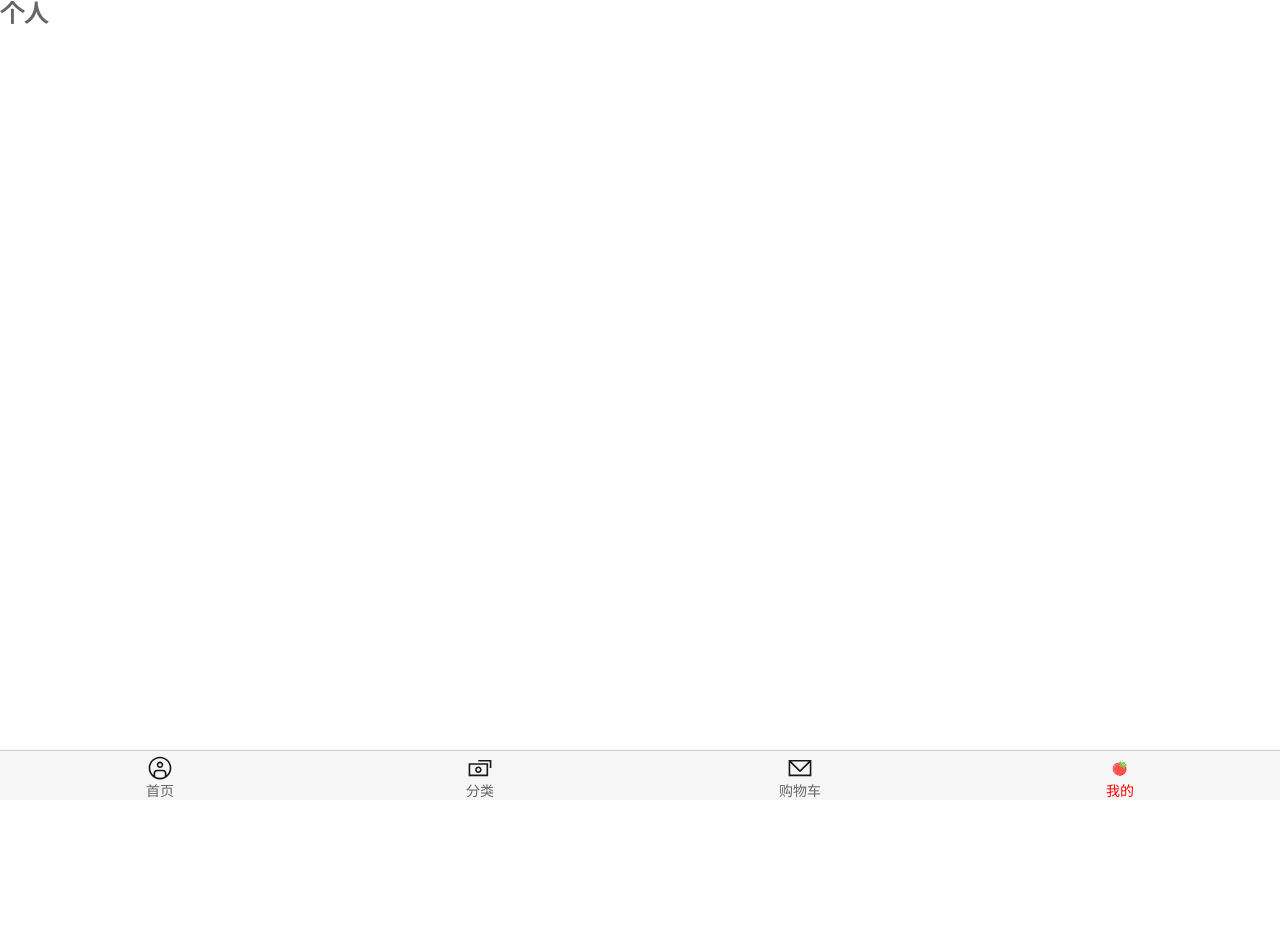
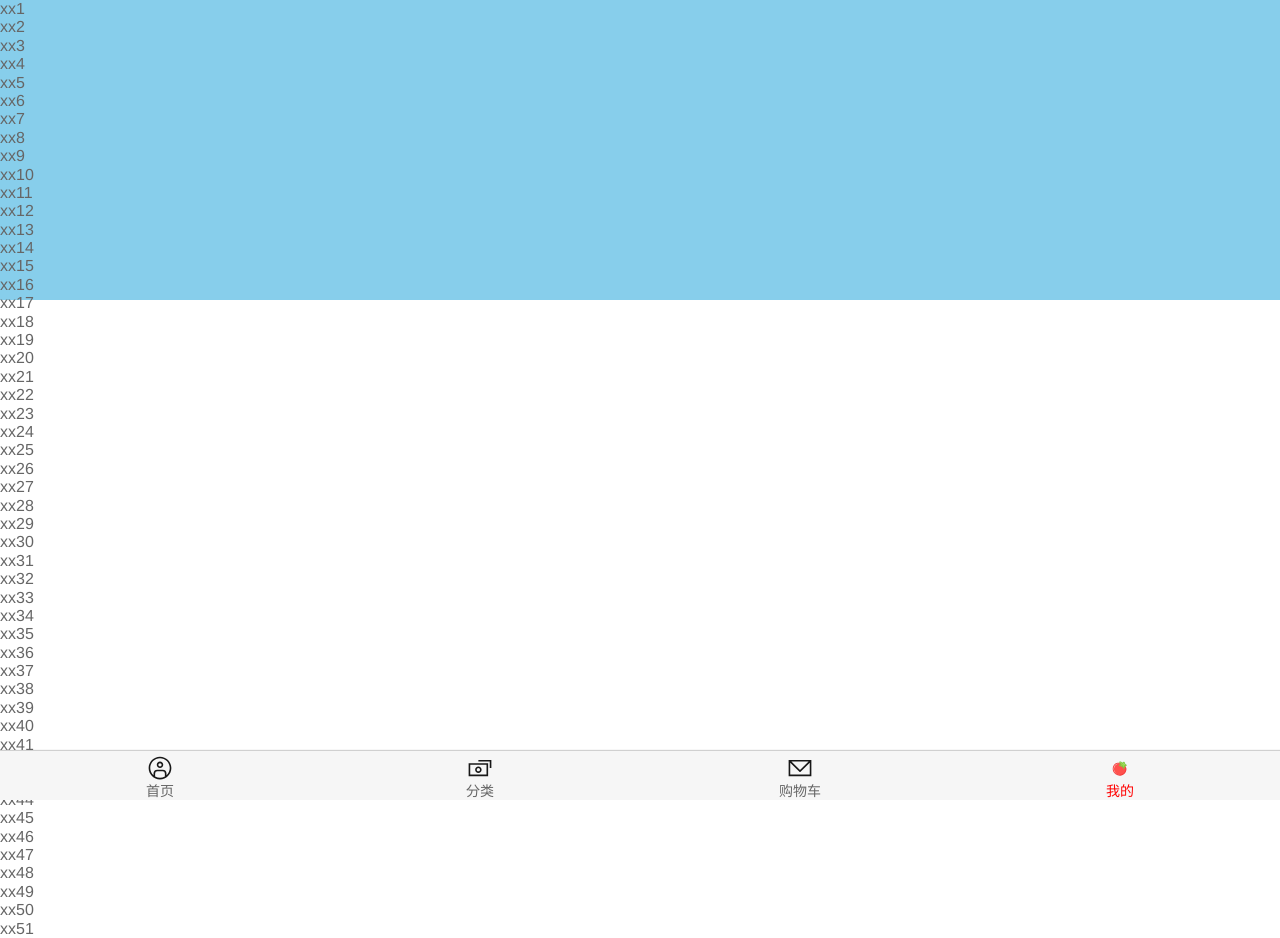
Before and after one commit to litoom/mall-vue-project, a Vue app: page /profile in a window 1280 px wide. Shown: the top 938 px of the page. Before the commit the page ends 800 px from the top, so only its background shows below. Built offline with nearby package versions, Linux system fonts and the light colour scheme.

Commit message:
思路梳理

```diff
--- a/src/components/common/scroll/Scroll.vue
+++ b/src/components/common/scroll/Scroll.vue
@@ -1,5 +1,5 @@
 <template>
-<!-- ref一般绑定给子组件,普通元素也可以绑定ref，获取的是元素-->
+  <!-- ref一般绑定给子组件,普通元素也可以绑定ref，获取的是元素-->
   <div class="wrapper" ref="wrapper">
     <div class="content">
       <slot></slot>
@@ -14,32 +14,58 @@ export default {
   name: "Scroll",
   data() {
     return {
-      scroll:null
+      scroll: null,
     };
+  },
+  props: {
+    probeType: {
+      type: Number,
+      //Number类型，default不需要携程函数返回值样式
+      //dafault默认为数组或对象时,使用函数返回值
+      dafault: 0,
+    },
+    pullUpLoad: {
+      type: Boolean,
+      default: false,
+    },
   },
   mounted() {
     //1.创建BScroll对象
     //document.querySelector('.wrapper')这样获取的不唯一的wrapper不方便使用
-    this.scroll = new BScroll(this.$refs.wrapper,{
-      click:true,   //控制非button元素是否可以监听点击事件
-      probeType:3
+    this.scroll = new BScroll(this.$refs.wrapper, {
+      click: true, //控制非button元素是否可以监听点击事件
+      probeType: this.probeType, //3:实时监听,表示只要在滚动过程中一直监听
+      pullUpLoad: this.pullUpLoad,
     });
     //2.监听滚动的位置
-    this.scroll.on('scroll',(position)=>{
+    this.scroll.on("scroll", (position) => {
+      // console.log(position);
 
+      // 把position数据传到home组件上,用子传父自定义事件
+      this.$emit("scroll", position);
+    });
+
+    //3.监听上拉事件
+    this.scroll.on("pullingUp",()=>{
+      // console.log("上拉加载");
+      //自定义事件传递给home组件
+      this.$emit('pullingUp');
     })
 
-
-
-    //回到顶部
+    //回到顶部,调用scrollTo函数(框架自带的)
     // this.scroll.scrollTo(0,0);
   },
-  methods:{
+  methods: {
     //封装一下，方便home组件backClick方法调用
-    scrollTo(x,y,time=300) {
-      this.scroll.scrollTo(x,y,time);
+    scrollTo(x, y, time = 300) {
+      this.scroll.scrollTo(x, y, time);
+    },
+
+    //再他们的封装一个允许继续执行下拉加载更多的回调函数
+    finishPullUp(){
+      this.scroll.finishPullUp();
     }
-  }
+  },
 };
 </script>
 
--- a/src/views/home/Home.vue
+++ b/src/views/home/Home.vue
@@ -4,7 +4,14 @@
       <div slot="center">购物街</div>
     </nav-bar>
 
-    <scroll class="content" ref="scroll">
+    <scroll
+      class="content"
+      ref="scroll"
+      :probe-type="3"
+      @scroll="contentScroll"
+      :pull-up-load="true"
+      @pullingUp="loadMore"
+    >
       <home-swiper :banners="banners"></home-swiper>
       <recommend-view :recommends="recommends"> </recommend-view>
       <feature-view></feature-view>
@@ -22,7 +29,7 @@
     如 <button @click="btnClick">
     但是组件不能直接监听,使用native修饰符可以监听组件,新版不需要这个修饰符也可以监听
     -->
-    <back-top @click.native="backClick"></back-top>
+    <back-top @click.native="backClick" v-show="isShowBackTop"> </back-top>
 
     <!-- 轮播图抽取为组件 -->
     <!-- <swiper>
@@ -173,6 +180,24 @@ export default {
     Scroll,
     BackTop,
   },
+  //存储请求回来的数据
+  data() {
+    return {
+      // result: null,
+      banners: [],
+      recommends: [],
+
+      //goods:保存商品的数据结构设计
+      goods: {
+        pop: { page: 0, list: [] },
+        new: { page: 0, list: [] },
+        sell: { page: 0, list: [] },
+      },
+      //默认<goods-list :goods="goods['pop'].list"> </goods-list>
+      currentType: "pop",
+      isShowBackTop: false,
+    };
+  },
   //在组件创建出来时执行
   created() {
     //this 这里的this是指向组件对象，因为created是组件调用的，所以这里的this指向组件对象
@@ -207,6 +232,9 @@ export default {
           // console.log(res);
           this.goods[type].list.push(...res.data.list);
           this.goods[type].page += 1;
+
+          //允许继续执行上拉加载更多的回调函数,放到loadMore里面更好啊
+          // this.$refs.scroll.finishPullUp();
         })
         .catch((err) => err);
     },
@@ -234,25 +262,21 @@ export default {
       //这个scrollTo是封装再Scroll组件里面的方法，会方便一点
       //通过ref属性  this.$refs.scroll是Scroll这个组件
       //this.$refs.scroll.scrollTo(0,0,500);  调用Scroll组件的scrollTo方法
-      this.$refs.scroll.scrollTo(0,0,500);
+      this.$refs.scroll.scrollTo(0, 0, 500);
     },
-  },
-  //存储请求回来的数据
-  data() {
-    return {
-      // result: null,
-      banners: [],
-      recommends: [],
+    contentScroll(position) {
+      //子组件scroll把滚动的position传到父组件home上
+      // console.log(position);
+      this.isShowBackTop = Math.abs(position.y) > 1000;
+    },
+    loadMore() {
+      // console.log('上拉，拉');
+      // currentType是点击的那个栏目
+      this.getHomeGoods(this.currentType);
 
-      //goods:保存商品的数据结构设计
-      goods: {
-        pop: { page: 0, list: [] },
-        new: { page: 0, list: [] },
-        sell: { page: 0, list: [] },
-      },
-      //默认<goods-list :goods="goods['pop'].list"> </goods-list>
-      currentType: "pop",
-    };
+      // 允许继续执行下拉加载更多的回调函数,写到getHomeGoods函数里面也可以
+      this.$refs.scroll.scroll.finishPullUp();
+    },
   },
   computed: {
     showGoods() {
--- a/src/views/profile/Profile.vue
+++ b/src/views/profile/Profile.vue
@@ -1,13 +1,127 @@
 <template>
-  <h2>个人</h2>
+  <div>
+    <scroll class="content">
+      <ul>
+        <li>xx1</li>
+        <li>xx2</li>
+        <li>xx3</li>
+        <li>xx4</li>
+        <li>xx5</li>
+        <li>xx6</li>
+        <li>xx7</li>
+        <li>xx8</li>
+        <li>xx9</li>
+        <li>xx10</li>
+        <li>xx11</li>
+        <li>xx12</li>
+        <li>xx13</li>
+        <li>xx14</li>
+        <li>xx15</li>
+        <li>xx16</li>
+        <li>xx17</li>
+        <li>xx18</li>
+        <li>xx19</li>
+        <li>xx20</li>
+        <li>xx21</li>
+        <li>xx22</li>
+        <li>xx23</li>
+        <li>xx24</li>
+        <li>xx25</li>
+        <li>xx26</li>
+        <li>xx27</li>
+        <li>xx28</li>
+        <li>xx29</li>
+        <li>xx30</li>
+        <li>xx31</li>
+        <li>xx32</li>
+        <li>xx33</li>
+        <li>xx34</li>
+        <li>xx35</li>
+        <li>xx36</li>
+        <li>xx37</li>
+        <li>xx38</li>
+        <li>xx39</li>
+        <li>xx40</li>
+        <li>xx41</li>
+        <li>xx42</li>
+        <li>xx43</li>
+        <li>xx44</li>
+        <li>xx45</li>
+        <li>xx46</li>
+        <li>xx47</li>
+        <li>xx48</li>
+        <li>xx49</li>
+        <li>xx50</li>
+        <li>xx51</li>
+        <li>xx52</li>
+        <li>xx53</li>
+        <li>xx54</li>
+        <li>xx55</li>
+        <li>xx56</li>
+        <li>xx57</li>
+        <li>xx58</li>
+        <li>xx59</li>
+        <li>xx60</li>
+        <li>xx61</li>
+        <li>xx62</li>
+        <li>xx63</li>
+        <li>xx64</li>
+        <li>xx65</li>
+        <li>xx66</li>
+        <li>xx67</li>
+        <li>xx68</li>
+        <li>xx69</li>
+        <li>xx70</li>
+        <li>xx71</li>
+        <li>xx72</li>
+        <li>xx73</li>
+        <li>xx74</li>
+        <li>xx75</li>
+        <li>xx76</li>
+        <li>xx77</li>
+        <li>xx78</li>
+        <li>xx79</li>
+        <li>xx80</li>
+        <li>xx81</li>
+        <li>xx82</li>
+        <li>xx83</li>
+        <li>xx84</li>
+        <li>xx85</li>
+        <li>xx86</li>
+        <li>xx87</li>
+        <li>xx88</li>
+        <li>xx89</li>
+        <li>xx90</li>
+        <li>xx91</li>
+        <li>xx92</li>
+        <li>xx93</li>
+        <li>xx94</li>
+        <li>xx95</li>
+        <li>xx96</li>
+        <li>xx97</li>
+        <li>xx98</li>
+        <li>xx99</li>
+        <li>xx100</li>
+      </ul>
+    </scroll>
+  </div>
 </template>
 
 <script>
+import Scroll from "../../components/common/scroll/Scroll.vue";
+
+
 export default {
-
-}
+  name: "Profile",
+  components:{
+    Scroll,
+  }
+};
 </script>
 
-<style>
-
+<style scoped>
+.content {
+  height: 300px;
+  background-color: skyblue;
+}
 </style>
```
Also changed, not shown: 1 other file (tests, documents, lock files or other folders).
